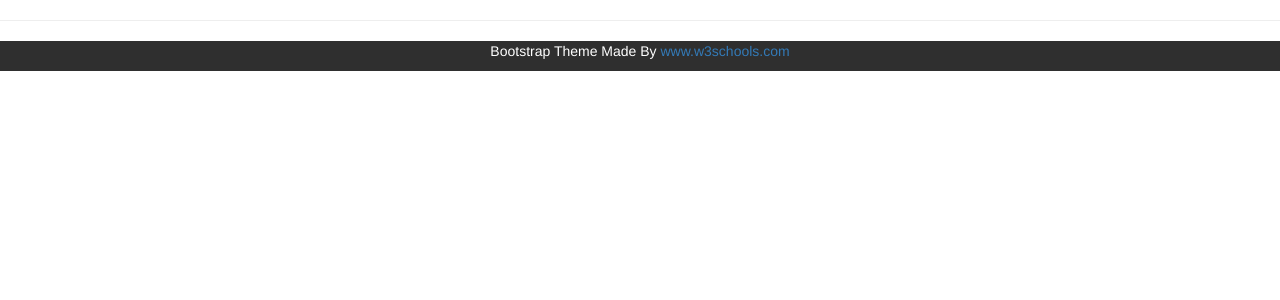
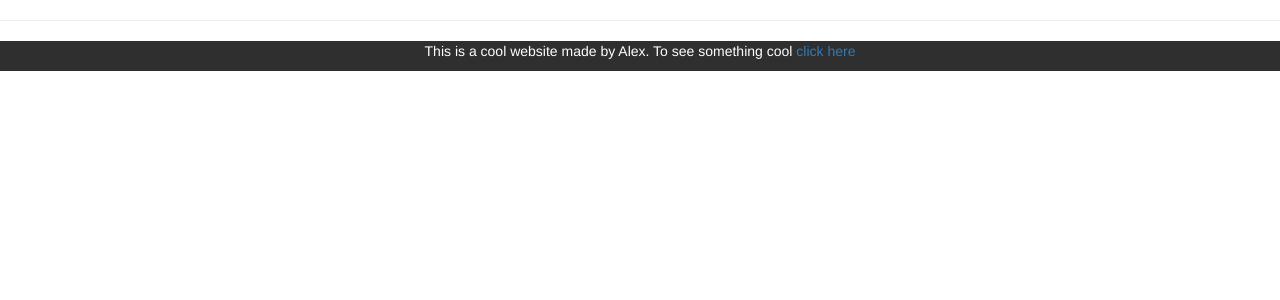
Before and after one commit to AlexHuynh23/DjangoProject, a Django app: page / in a window 1280 px wide. Shown: the part 52-352 px from the top of the page. Run offline with Django 3.2, Linux system fonts and the light colour scheme; some libraries are stand-ins or nearby versions.

Commit message:
Changed Footer Text

```diff
--- a/accounts/templates/accounts/footer.html
+++ b/accounts/templates/accounts/footer.html
@@ -6,5 +6,5 @@
 </style>
 
 <footer class="container-fluid bg-4 text-center">
-  <p>Bootstrap Theme Made By <a href="https://www.w3schools.com">www.w3schools.com</a></p>
+  <p>This is a cool website made by Alex. To see something cool <a href="https://www.youtube.com/watch?v=dQw4w9WgXcQ">click here</a></p>
 </footer>
```
